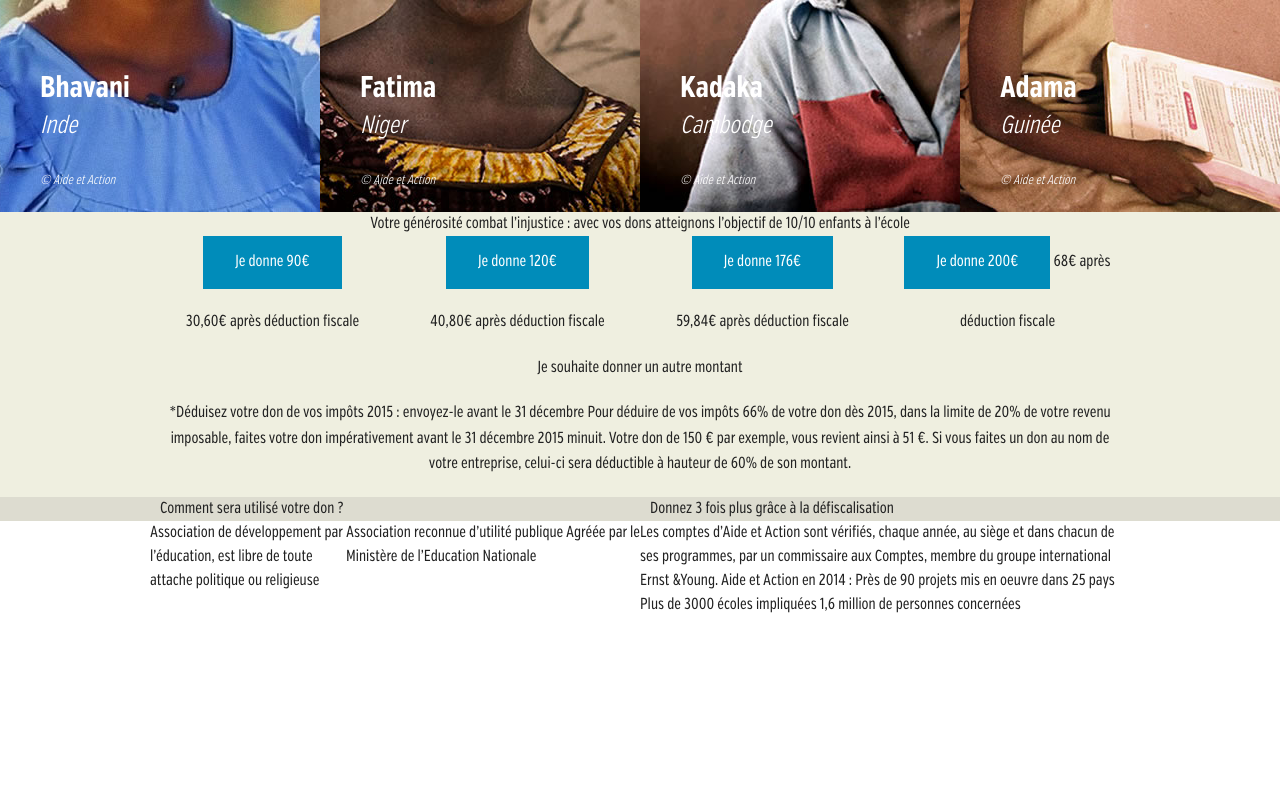
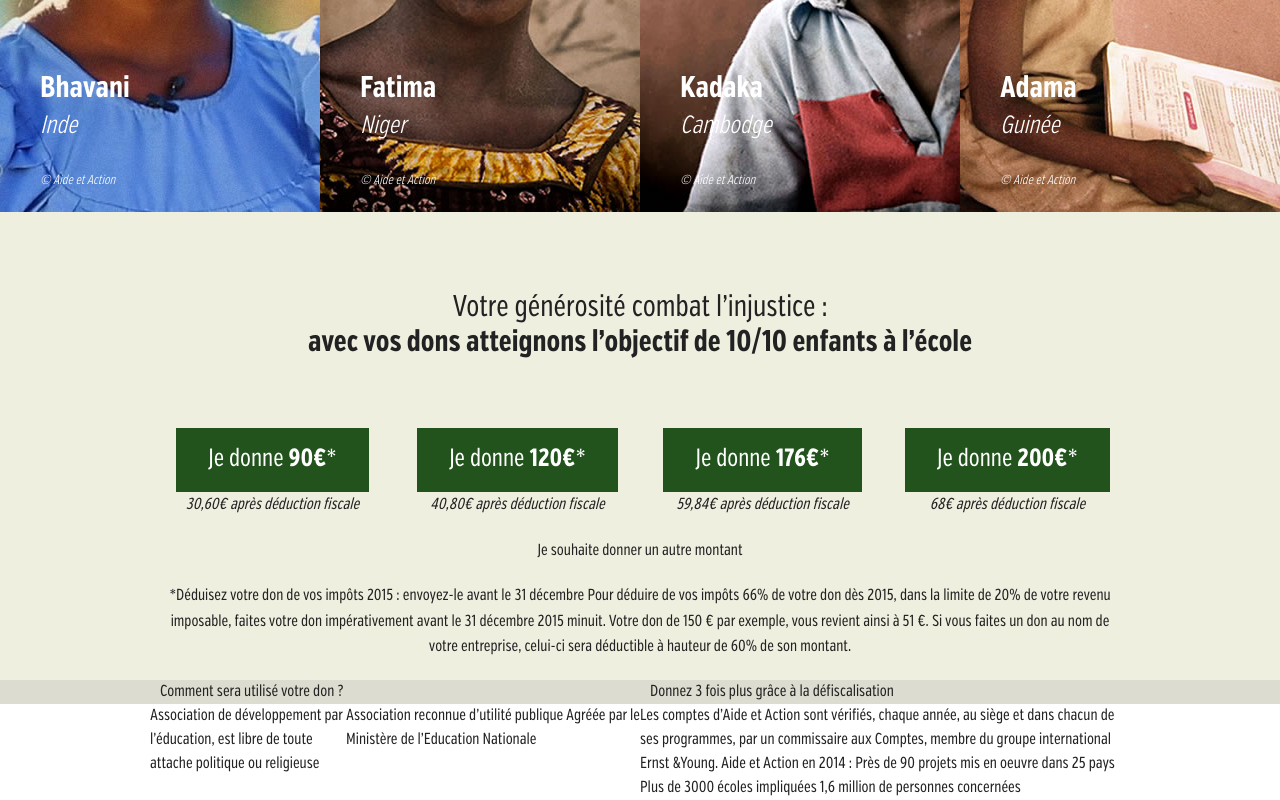
Before and after one commit to adfinitas-app/10sur10, a website: page index.html in a window 1280 px wide. Shown: the part 2290-3090 px from the top of the page. Before the commit the page ends 2907 px from the top, so only its background shows below. Drawn offline with Linux system fonts and the light colour scheme.

Commit message:
Pad montants

```diff
--- a/assets/scss/foundation.scss
+++ b/assets/scss/foundation.scss
@@ -3,6 +3,7 @@
 // Licensed under MIT Open Source
 
 @import 'normalize';
+@import 'site/mysettings';
 @import 'foundation/settings';
 
 // Behold, here are all the Foundation components.
@@ -45,7 +46,7 @@
 //@import 'foundation/components/visibility';
 
 
-@import 'site/mysettings';
+
 @import 'site/fonts';
 @import 'site/header';
 @import 'site/greenstuff';
--- a/assets/scss/foundation/_settings.scss
+++ b/assets/scss/foundation/_settings.scss
@@ -442,7 +442,7 @@ $h1-font-size: rem-calc(30);
 // We use these to build padding for buttons.
 // $button-tny: rem-calc(10);
 // $button-sml: rem-calc(14);
-// $button-med: rem-calc(16);
+//$button-med: rem-calc(25);
 // $button-lrg: rem-calc(18);
 
 // We use this to control the display property.
@@ -451,11 +451,11 @@ $h1-font-size: rem-calc(30);
 
 // We use these to control button text styles.
 // $button-font-family: $body-font-family;
-// $button-font-color: $white;
+// $button-font-color: $green;
 // $button-font-color-alt: $oil;
 // $button-font-tny: rem-calc(11);
 // $button-font-sml: rem-calc(13);
-// $button-font-med: rem-calc(16);
+$button-font-med: rem-calc(25);
 // $button-font-lrg: rem-calc(20);
 // $button-font-weight: $font-weight-normal;
 // $button-font-align: center;
@@ -466,7 +466,7 @@ $h1-font-size: rem-calc(30);
 // We use these to control button border styles.
 // $button-border-width: 0;
 // $button-border-style: solid;
-// $button-bg-color: $primary-color;
+$button-bg-color: $green;
 // $button-bg-hover: scale-color($button-bg-color, $lightness: $button-function-factor);
 // $button-border-color: $button-bg-hover;
 // $secondary-button-bg-hover: scale-color($secondary-color, $lightness: $button-function-factor);
--- a/assets/scss/site/_padlight.scss
+++ b/assets/scss/site/_padlight.scss
@@ -1,3 +1,9 @@
 .pad-light {
   background: $light;
 }
+.equal {
+    padding: rem-calc(78) 0 rem-calc(48);
+}
+.button {
+    margin-bottom: 0;
+}
--- a/index.html
+++ b/index.html
@@ -118,24 +118,26 @@ avec vous, nous pouvons l’atteindre
     <div class="pad-light">
         <div class="row">
             <div class="small-10 columns text-center">
-                Votre générosité combat l’injustice :
-                avec vos dons atteignons l’objectif de 10/10 enfants à l’école
+                <p class="size35 equal">
+                    Votre générosité combat l’injustice :<br>
+                    <strong>avec vos dons atteignons l’objectif de 10/10 enfants à l’école</strong>
+                </p>
                 <ul class="small-block-grid-4">
                     <li>
-                        <a href="#" class="button">Je donne 90€</a>
-                        <br>30,60€ après déduction fiscale
+                        <a href="#" class="button">Je donne <strong>90€</strong>*</a>
+                        <br><i>30,60€ après déduction fiscale</i>
                     </li>
                     <li>
-                        <a href="#" class="button">Je donne 120€</a>
-                        <br>40,80€ après déduction fiscale
+                        <a href="#" class="button">Je donne <strong>120€</strong>*</a>
+                        <br><i>40,80€ après déduction fiscale</i>
                     </li>
                     <li>
-                        <a href="#" class="button">Je donne 176€</a>
-                        <br>59,84€ après déduction fiscale
+                        <a href="#" class="button">Je donne <strong>176€</strong>*</a>
+                        <br><i>59,84€ après déduction fiscale</i>
                     </li>
                     <li>
-                        <a href="#" class="button">Je donne 200€</a>
-                        68€ après déduction fiscale
+                        <a href="#" class="button">Je donne <strong>200€</strong>*</a>
+                        <br><i>68€ après déduction fiscale</i>
                     </li>
                 </ul>
                 <p>Je souhaite donner un autre montant</p>
```
Also changed, not shown: assets/stylesheets/foundation.css.
